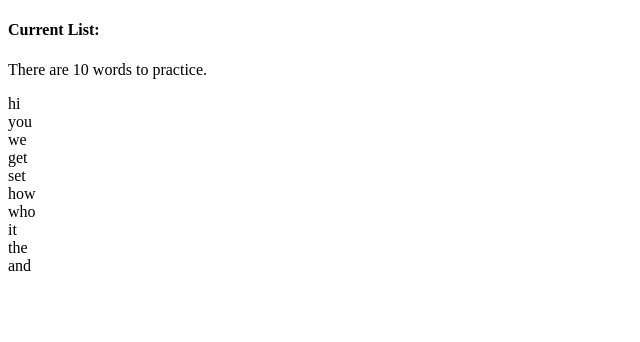
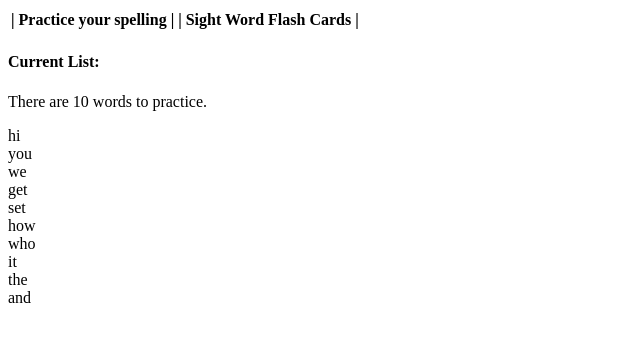
Before and after one commit to dkancalade/Sight-Word-Helper, a React app: page / in a window 1280 px wide. Both pictures are taken after a click on the element "| Sight Word Lists |". Shown: the top 342 px of the page, without its empty margins (0-640 px from the left). Built offline with nearby package versions, Linux system fonts and the light colour scheme; the HTML template or start-up script is replaced by a standard one.

Commit message:
added sight word flash card option for future development

```diff
--- a/react-client/src/components/WordList.jsx
+++ b/react-client/src/components/WordList.jsx
@@ -41,6 +41,16 @@ const WordList = (props) => {
 
 return (
   <div>
+    <table>
+      <thead>
+        <tr>
+        <th>| Practice your spelling |</th>
+        <th>| Sight Word Flash Cards |</th>
+        </tr>
+      </thead>
+
+
+    </table>
     {createHead(props)}
     {props.sightWords.map(
       (sightWord, i) => (
--- a/react-client/src/index.jsx
+++ b/react-client/src/index.jsx
@@ -99,7 +99,6 @@ class App extends React.Component {
                 <CreateWordList />
                 );
               }
-
       } else if (afterEval !== null) {
           const remainingSightWords = this.state.sightWords.filter(word => -1 === this.state.usedWords.indexOf(word));
           const remainingUrls = this.state.urls.filter(
```
Also changed, not shown: 1 other file (tests, documents, lock files or other folders). Lines whose indentation alone changed are shown as unchanged.
